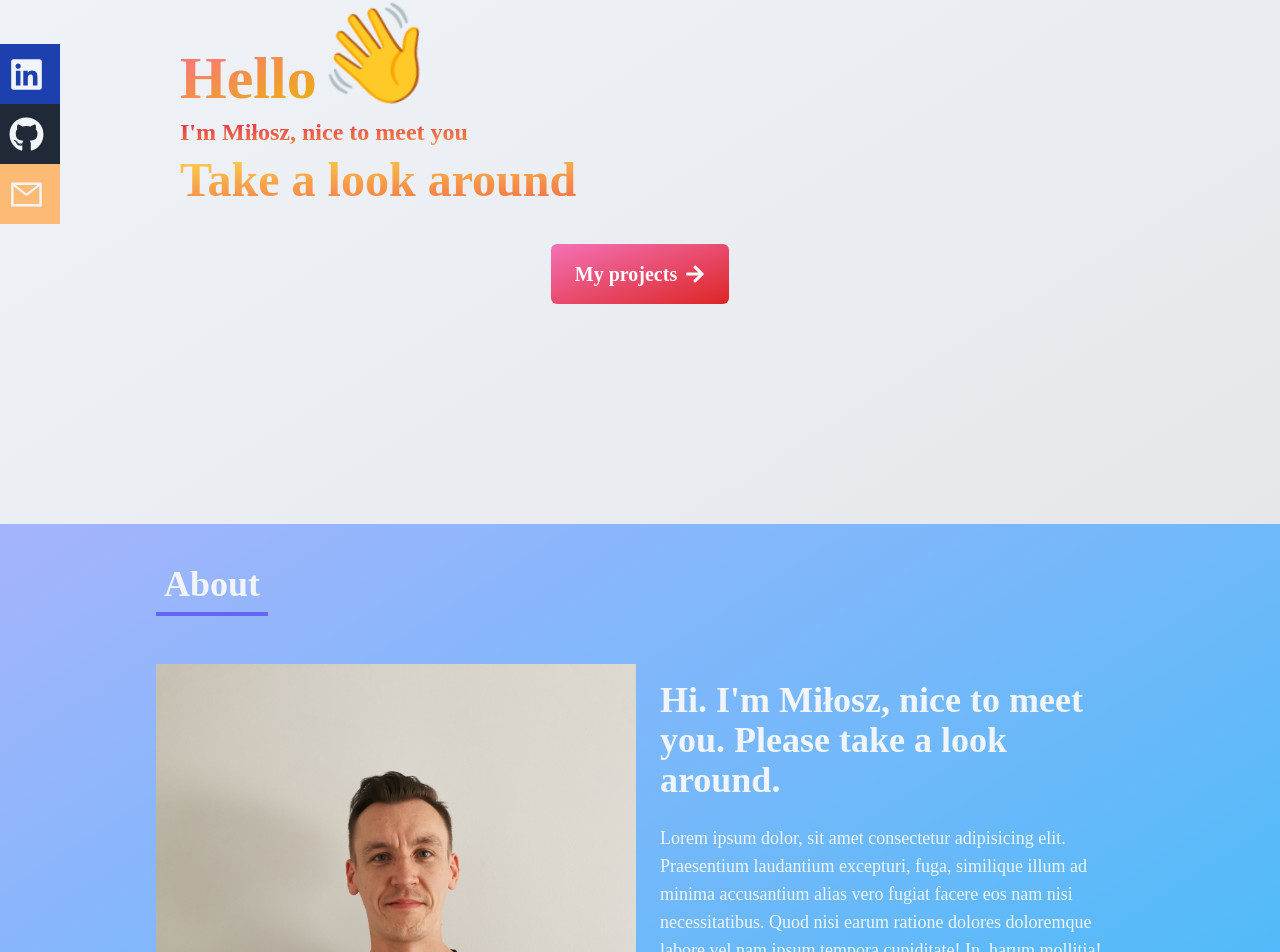
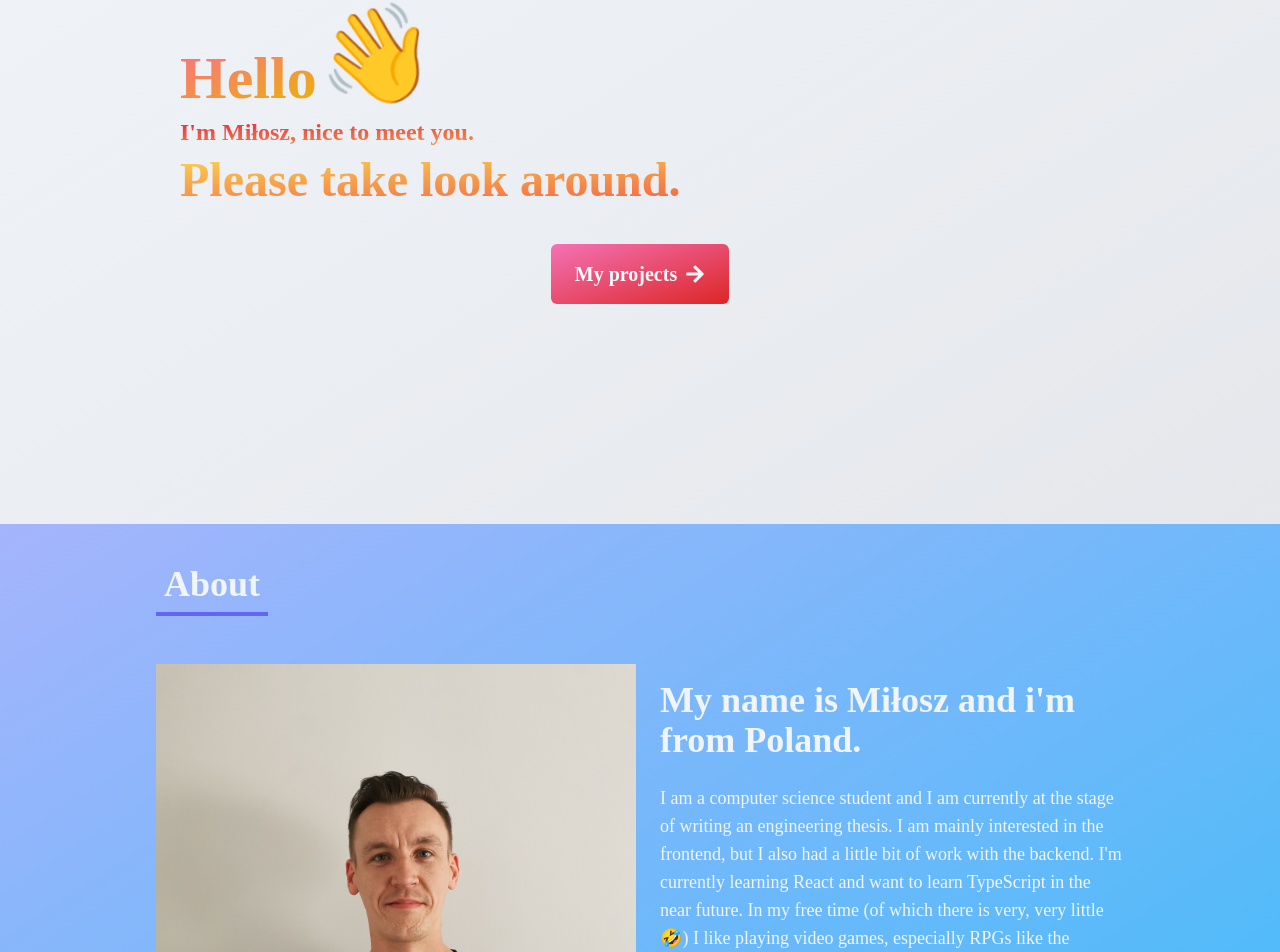
Before and after one commit to miloszKubiak/react-portfolio-site, a React (Create React App) app: page / in a window 1280 px wide. Shown: the part 276-1228 px from the top of the page. Built offline with nearby package versions, Linux system fonts and the light colour scheme.

Commit message:
add bio and fix some features

```diff
--- a/src/components/About.jsx
+++ b/src/components/About.jsx
@@ -17,18 +17,16 @@ const About = () => {
       </div>
       {/* info container */}
       <div className="w-full max-w-[1000px] mx-auto py-2 mt-2 px-4 grid sm:grid-cols-2 gap-2">
-        <img className="" src={avatar} alt="author image" />
+        <img src={avatar} alt="author image" />
         <div className="sm:text-left mt-4 ml-4">
           <p className="text-4xl font-bold">
-            Hi. I'm Miłosz, nice to meet you. Please take a look around.
+            My name is Miłosz and i'm from Poland.
           </p>
           <br />
           <p className="text-lg">
-            Lorem ipsum dolor, sit amet consectetur adipisicing elit.
-            Praesentium laudantium excepturi, fuga, similique illum ad minima
-            accusantium alias vero fugiat facere eos nam nisi necessitatibus.
-            Quod nisi earum ratione dolores doloremque labore vel nam ipsum
-            tempora cupiditate! In, harum mollitia!
+            I am a computer science student and I am currently at the stage of
+            writing an engineering thesis. I am mainly interested in the frontend, but I also had a little bit of work with the backend. I'm currently learning React and want to learn TypeScript in the near future.
+            In my free time (of which there is very, very little🤣) I like playing video games, especially RPGs like the Witcher 3, Cyberpunk 2077 or World of Warcraft.
           </p>
         </div>
       </div>
--- a/src/components/Home.jsx
+++ b/src/components/Home.jsx
@@ -16,10 +16,10 @@ const Home = () => {
           <span className="text-8xl animate-wave">👋</span>
         </div>
         <h1 className="mt-2 text-4xl sm:text-2xl font-bold text-transparent bg-clip-text bg-gradient-to-br from-rose-600 to-yellow-300">
-          I'm Miłosz, nice to meet you
+          I'm Miłosz, nice to meet you.
         </h1>
         <h2 className="mt-2 text-2xl sm:text-5xl font-bold text-transparent bg-clip-text bg-gradient-to-br from-amber-300 to-red-500">
-          Take a look around
+          Please take look around.
         </h2>
         {/* <p className="py-6 max-w-[700px] font-bold text-transparent bg-clip-text bg-gradient-to-br from-amber-500 to-fuchsia-400">
           Lorem ipsum dolor sit amet consectetur, adipisicing elit. Inventore
--- a/src/components/Navbar.jsx
+++ b/src/components/Navbar.jsx
@@ -1,5 +1,4 @@
 import { useState } from "react";
-import Logo from "../assets/logo1.png";
 import { FaBars, FaTimes, FaLinkedin, FaGithub } from "react-icons/fa";
 import { AiOutlineMail } from "react-icons/ai";
 import { Link } from "react-scroll";
@@ -17,8 +16,7 @@ const Navbar = () => {
     <div className="fixed z-50 w-full h-[6rem] flex justify-between items-center px-5 bg-gradient-to-br from-gray-200 to-slate-200">
       <div>
         <Link to="home" smooth={true} duration={500}>
-          <h1 className="text-5xl font-extrabold text-transparent bg-clip-text bg-gradient-to-br from-pink-500 to-amber-600 cursor-pointer">{`<milosh />`}</h1>
-          {/* <img src={Logo} alt="Logo" className="cursor-pointer w-40" /> */}
+          <h1 className="text-5xl font-extrabold text-transparent bg-clip-text bg-gradient-to-br from-red-500 to-pink-700 cursor-pointer">{`<milosh />`}</h1>
         </Link>
       </div>
       {/* Menu */}
@@ -74,7 +72,7 @@ const Navbar = () => {
       </ul>
 
       {/* Social icons */}
-      <div className="hidden fixed lg:flex flex-col top-[40%] left-0">
+      {/* <div className="hidden fixed lg:flex flex-col top-[40%] left-0">
         <ul>
           <li className="w-[160px] h-[60px] flex justify-between items-center ml-[-100px] hover:ml-[-10px] duration-300 bg-blue-800">
             <a
@@ -106,7 +104,7 @@ const Navbar = () => {
             </Link>
           </li>
         </ul>
-      </div>
+      </div> */}
     </div>
   );
 };
--- a/src/components/Projects.jsx
+++ b/src/components/Projects.jsx
@@ -11,42 +11,42 @@ const projects = [
     id: 1,
     img: cocktails,
     title: "Cocktails App",
-    url: "https://www.google.pl/",
+    url: "https://cocktails-finder-react.vercel.app/",
     githubLink: "https://github.com/miloszKubiak/cocktails-finder",
   },
   {
     id: 2,
     img: hackerNews,
     title: "Hacker News Clone",
-    url: "https://www.google.pl/",
+    url: "https://react-hacker-news-clone.vercel.app/",
     githubLink: "https://github.com/miloszKubiak/hacker-news-clone",
   },
   {
     id: 3,
     img: movieDb,
     title: "Movie DB",
-    url: "https://www.google.pl/",
+    url: "https://movie-db-blond.vercel.app/",
     githubLink: "https://github.com/miloszKubiak/movie-db",
   },
   {
     id: 4,
     img: quizzly,
     title: "Quizzly",
-    url: "https://www.google.pl/",
+    url: "https://react-quizzly.vercel.app/",
     githubLink: "https://github.com/miloszKubiak/quizzly",
   },
   {
     id: 5,
     img: reactPhotos,
     title: "React Photos",
-    url: "https://www.google.pl/",
+    url: "https://react-photos.vercel.app/",
     githubLink: "https://github.com/miloszKubiak/react-photos",
   },
   {
     id: 6,
     img: shoppingList,
     title: "Shopping List",
-    url: "https://www.google.pl/",
+    url: "https://react-shopping-list-app.vercel.app/",
     githubLink: "https://github.com/miloszKubiak/shopping-list-app",
   },
 ];
```
Also changed, not shown: src/assets/logo.png (deleted), src/assets/logo1.png (deleted).
